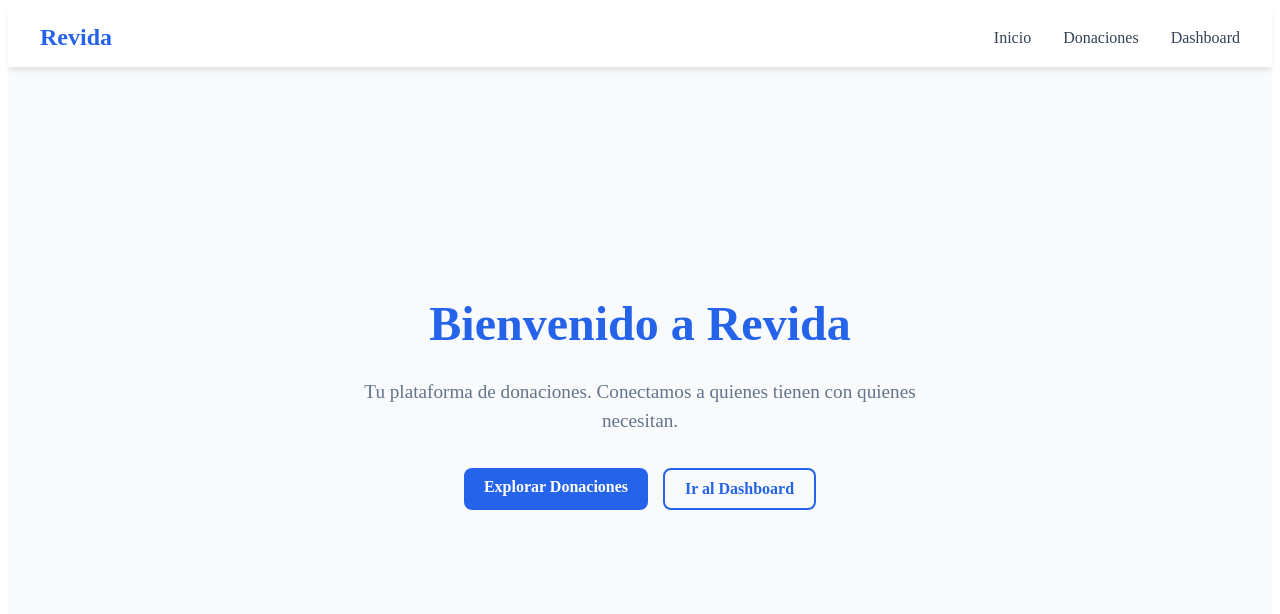
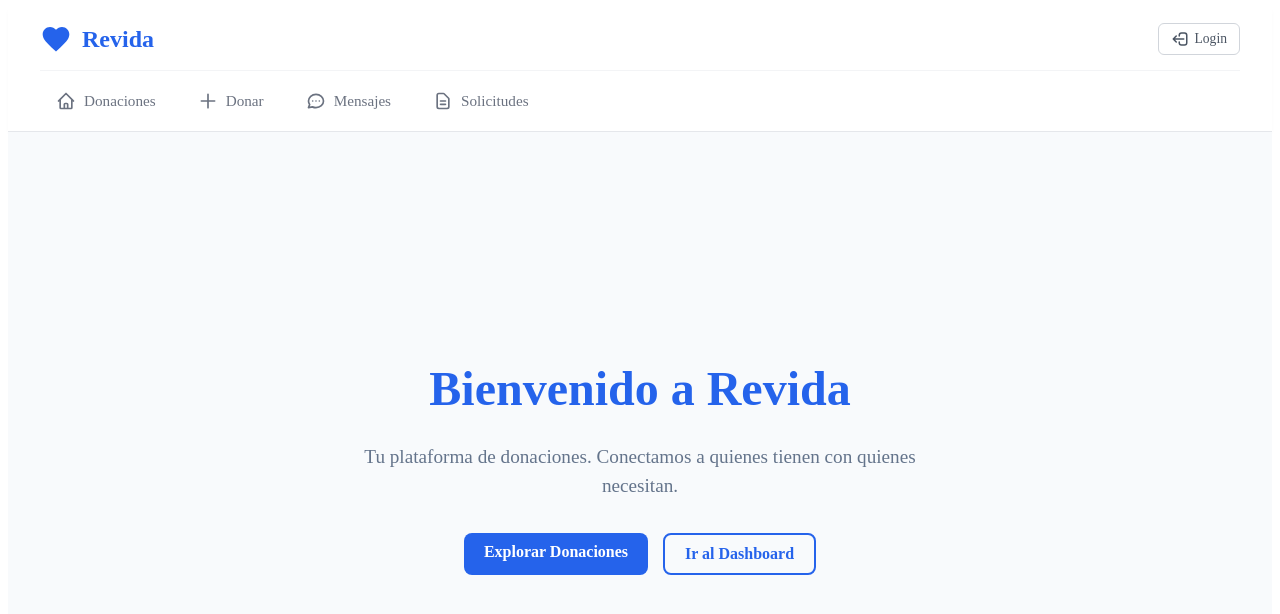
Before and after one commit to MigueleArt/REVIDA, a Next.js app in the folder frontend/: page / in a window 1280 px wide. Shown: the top 614 px of the page. Built offline with nearby package versions, Linux system fonts and the light colour scheme.

Commit message:
Feature: corrección del navbar del frontend

```diff
--- a/frontend/src/components/Navbar.jsx
+++ b/frontend/src/components/Navbar.jsx
@@ -2,16 +2,122 @@ import Link from 'next/link';
 
 export default function Navbar() {
   return (
-    <nav className="navbar">
-      <div style={{ fontWeight: 'bold', fontSize: '1.5rem', color: '#2563EB' }}>
-        Revida
+    <header style={{
+      backgroundColor: '#ffffff',
+      borderBottom: '1px solid #E5E7EB',
+      boxShadow: '0 2px 4px rgba(0,0,0,0.02)'
+    }}>
+      <div style={{ maxWidth: '1200px', margin: '0 auto', padding: '0 20px' }}>
+
+        <div style={{
+          display: 'flex',
+          justifyContent: 'space-between',
+          alignItems: 'center',
+          padding: '15px 0',
+          borderBottom: '1px solid #F3F4F6'
+        }}>
+
+          {/* Logo Revida */}
+          <Link href="/" style={{
+            textDecoration: 'none',
+            display: 'flex',
+            alignItems: 'center',
+            gap: '10px'
+          }}>
+            <svg width="32" height="32" viewBox="0 0 24 24" fill="#2563EB">
+              <path d="M12 21.35l-1.45-1.32C5.4 15.36 2 12.28 2 8.5 2 5.42 4.42 3 7.5 3c1.74 0 3.41.81 4.5 2.09C13.09 3.81 14.76 3 16.5 3 19.58 3 22 5.42 22 8.5c0 3.78-3.4 6.86-8.55 11.54L12 21.35z"/>
+            </svg>
+            <span style={{ fontSize: '1.5rem', fontWeight: 'bold', color: '#2563EB' }}>Revida</span>
+          </Link>
+
+          <div style={{ display: 'flex', alignItems: 'center', gap: '20px' }}>
+
+            <Link href="#" style={styles.logoutButton}>
+              <svg width="18" height="18" fill="none" stroke="currentColor" strokeWidth="2" viewBox="0 0 24 24" style={{ transform: 'rotate(180deg)' }}>
+                 <path strokeLinecap="round" strokeLinejoin="round" d="M17 16l4-4m0 0l-4-4m4 4H7m6 4v1a3 3 0 01-3 3H6a3 3 0 01-3-3V7a3 3 0 013-3h4a3 3 0 013 3v1" />
+              </svg>
+              Login
+            </Link>
+          </div>
+        </div>
+
+        <div style={{ padding: '12px 0' }}>
+          <nav style={{ display: 'flex', gap: '10px' }}>
+
+            {/*  Donaciones  */}
+            <Link href="/dashboard" style={styles.activeLink}>
+              <svg width="20" height="20" fill="none" stroke="currentColor" strokeWidth="2" viewBox="0 0 24 24">
+                <path strokeLinecap="round" strokeLinejoin="round" d="M3 12l2-2m0 0l7-7 7 7M5 10v10a1 1 0 001 1h3m10-11l2 2m-2-2v10a1 1 0 01-1 1h-3m-6 0a1 1 0 001-1v-4a1 1 0 011-1h2a1 1 0 011 1v4a1 1 0 001 1m-6 0h6" />
+              </svg>
+              Donaciones
+            </Link>
+
+            {/* Donar */}
+            <Link href="#" style={styles.inactiveLink}>
+              <svg width="20" height="20" fill="none" stroke="currentColor" strokeWidth="2" viewBox="0 0 24 24">
+                <path strokeLinecap="round" strokeLinejoin="round" d="M12 4v16m8-8H4" />
+              </svg>
+              Donar
+            </Link>
+
+            {/*  Mensajes */}
+            <Link href="#" style={styles.inactiveLink}>
+              <svg width="20" height="20" fill="none" stroke="currentColor" strokeWidth="2" viewBox="0 0 24 24">
+                <path strokeLinecap="round" strokeLinejoin="round" d="M8 12h.01M12 12h.01M16 12h.01M21 12c0 4.418-4.03 8-9 8a9.863 9.863 0 01-4.255-.949L3 20l1.395-3.72C3.512 15.042 3 13.574 3 12c0-4.418 4.03-8 9-8s9 3.582 9 8z" />
+              </svg>
+              Mensajes
+            </Link>
+
+            {/*  Solicitudes */}
+            <Link href="/dashboard" style={styles.inactiveLink}>
+              <svg width="20" height="20" fill="none" stroke="currentColor" strokeWidth="2" viewBox="0 0 24 24">
+                <path strokeLinecap="round" strokeLinejoin="round" d="M9 12h6m-6 4h6m2 5H7a2 2 0 01-2-2V5a2 2 0 012-2h5.586a1 1 0 01.707.293l5.414 5.414a1 1 0 01.293.707V19a2 2 0 01-2 2z" />
+              </svg>
+              Solicitudes
+            </Link>
+          </nav>
+        </div>
+
       </div>
-
-      <ul className="nav-links">
-        <li><Link href="/" className="nav-link">Inicio</Link></li>
-        <li><Link href="/donaciones" className="nav-link">Donaciones</Link></li>
-        <li><Link href="/dashboard" className="nav-link">Dashboard</Link></li>
-      </ul>
-    </nav>
+    </header>
   );
 }
+
+const linkBase = {
+  textDecoration: 'none',
+  padding: '8px 16px',
+  borderRadius: '6px',
+  fontSize: '0.95rem',
+  fontWeight: '500',
+  display: 'flex',
+  alignItems: 'center',
+  gap: '8px',
+  transition: 'all 0.2s'
+};
+
+const styles = {
+  activeLink: {
+    ...linkBase,
+    color: '#6B7280',
+
+  },
+  inactiveLink: {
+    ...linkBase,
+    color: '#6B7280',
+    backgroundColor: 'transparent',
+  },
+  logoutButton: {
+    textDecoration: 'none',
+    display: 'flex',
+    alignItems: 'center',
+    gap: '6px',
+    padding: '6px 12px',
+    border: '1px solid #D1D5DB',
+    borderRadius: '6px',
+    color: '#4B5563',
+    fontSize: '0.85rem',
+    fontWeight: '500',
+    backgroundColor: 'white'
+  },
+
+};
```
